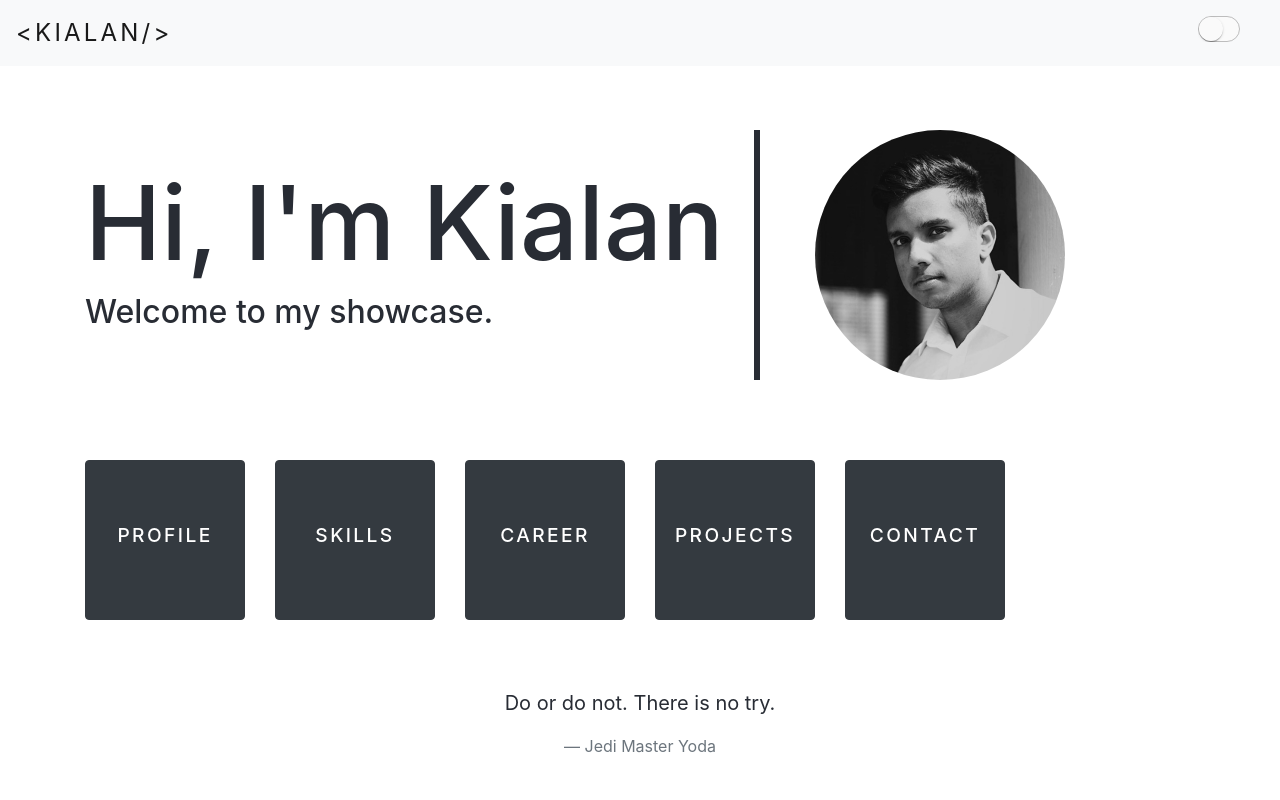
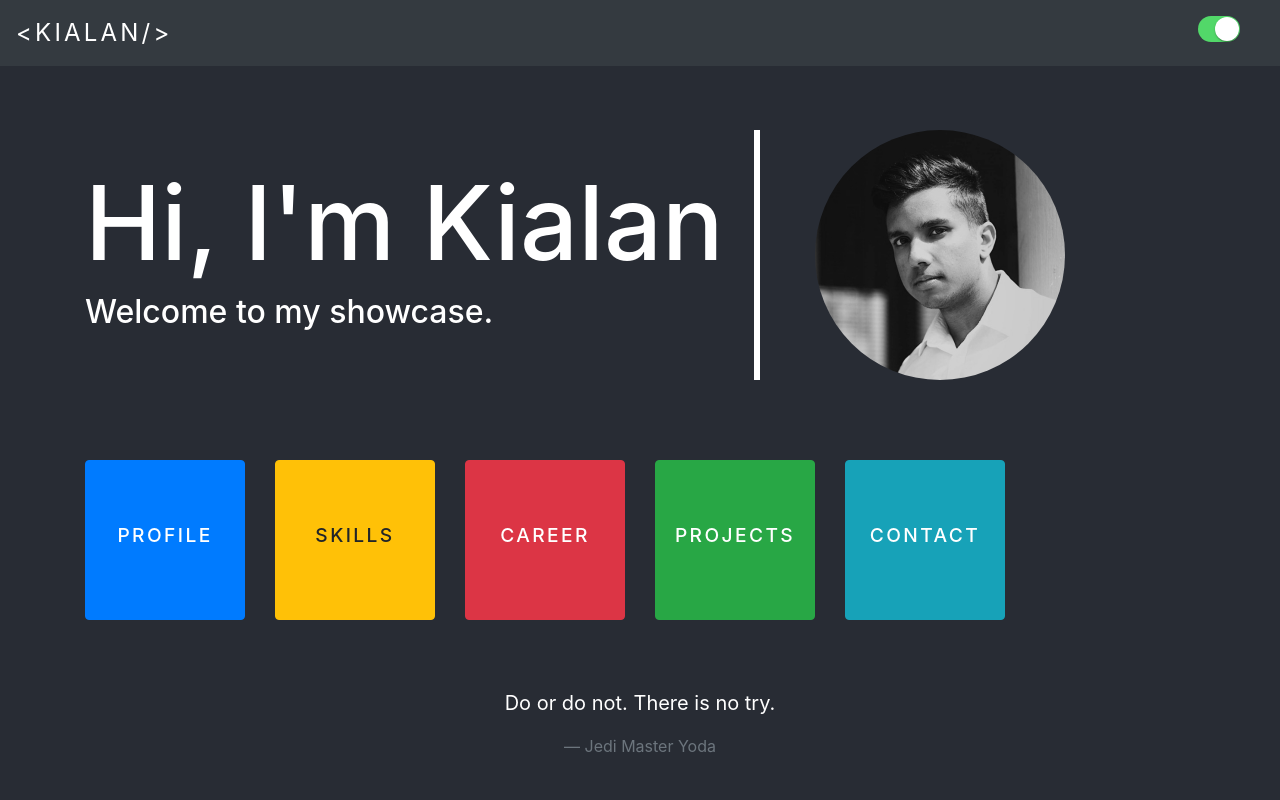
Before and after one commit to kialanpillay/showcase, a React (Create React App) app in the folder website/: page / in a window 1280 px wide. Shown: the top 800 px of the page. Built offline with nearby package versions, Linux system fonts and the light colour scheme.

Commit message:
Layout Fix

```diff
--- a/website/src/App.js
+++ b/website/src/App.js
@@ -75,7 +75,7 @@ export default class App extends React.Component {
   constructor(props) {
     super(props);
     this.state = {
-      mode: false,
+      mode: true,
     };
     this.scroll = this.scroll.bind(this);
   }
@@ -119,7 +119,7 @@ export default class App extends React.Component {
           </Navbar.Collapse>
         </Navbar>
         <div>
-          <Container style={{ marginTop: "4rem", marginBottom: "4rem" }}>
+          <Container style={{ marginTop: "4rem" }}>
             <Row
               style={{
                 alignItems: "left",
--- a/website/src/Contact.js
+++ b/website/src/Contact.js
@@ -94,6 +94,7 @@ function Contact(props) {
             style={{
               width: "100%",
               height: "16rem",
+              marginBottom: "2rem",
               textAlign: "left",
               backgroundColor: "transparent",
             }}
```
